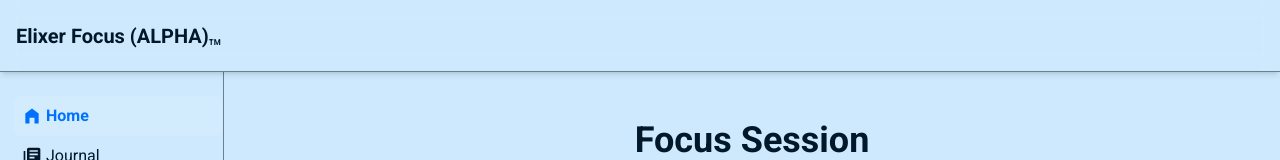
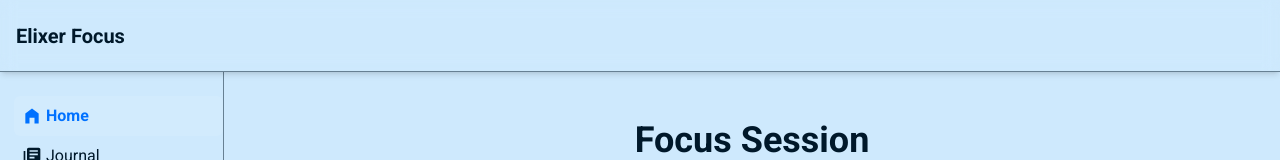
Before and after one commit to elixer-prince/elixer-focus, a React (Vite) app in the folder web/: page / in a window 1280 px wide. Shown: the top 160 px of the page. Built offline with nearby package versions, Linux system fonts and the light colour scheme.

Commit message:
fix(navbar): remove alpha and tm from the logo

```diff
--- a/web/src/components/navigation/NavLogo.tsx
+++ b/web/src/components/navigation/NavLogo.tsx
@@ -3,9 +3,7 @@ import { Link } from "react-router";
 const NavLogo = ({ className }: { className?: string }) => {
   return (
     <Link to={"/"} className={`${className} select-none`.trim()}>
-      <span className={"inline-block text-xl font-bold"}>
-        Elixer Focus (ALPHA)<sub className={"text-[0.5rem]"}>TM</sub>
-      </span>
+      <span className={"inline-block text-xl font-bold"}>Elixer Focus</span>
     </Link>
   );
 };
```
